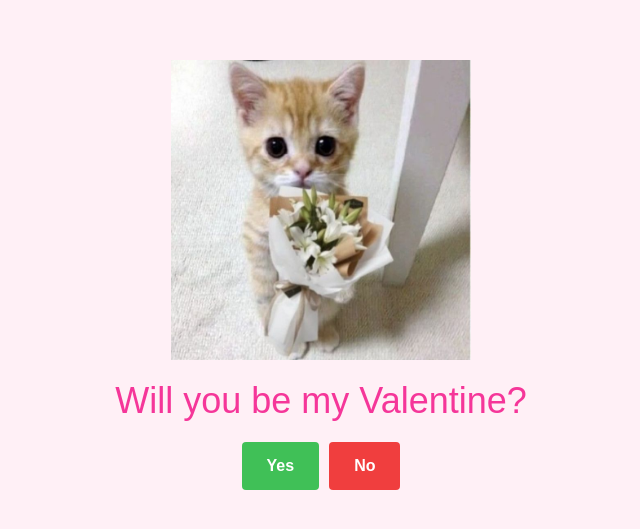
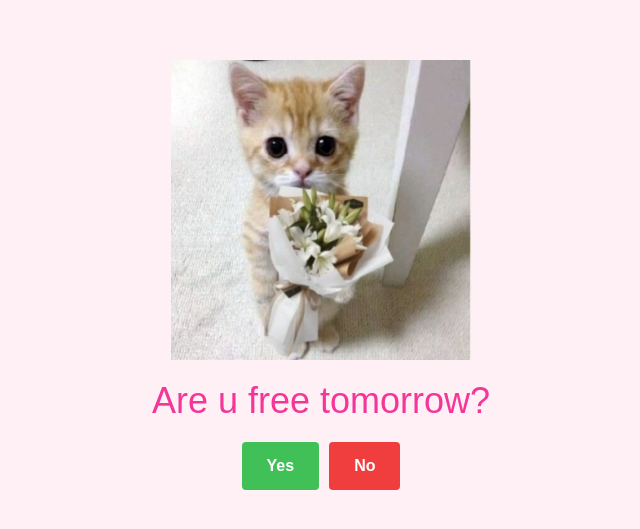
Before and after one commit to Daibux/chi, a plain HTML site: page index.html in a window 1280 px wide. Shown: the part 125-654 px from the top of the page, without its empty margins (319-959 px from the left). Drawn offline with Linux system fonts and the light colour scheme; a web font is replaced by a local one.

Commit message:
Update index.html

```diff
--- a/index.html
+++ b/index.html
@@ -10,12 +10,12 @@
       rel="stylesheet"
     />
     <link rel="stylesheet" href="style.css" />
-    <title>Valentine</title>
+    <title>10 yrs of bad luck if you ignore</title>
   </head>
   <body>
     <main class="container">
       <img class="cat-img" src="img/cat-0.jpg" alt="Picture of a cat" />
-      <p class="title">Will you be my Valentine?</p>
+      <p class="title">Are u free tomorrow?</p>
       <div class="buttons">
         <button type="button" class="btn btn--yes">Yes</button>
         <button type="button" class="btn btn--no">No</button>
```
